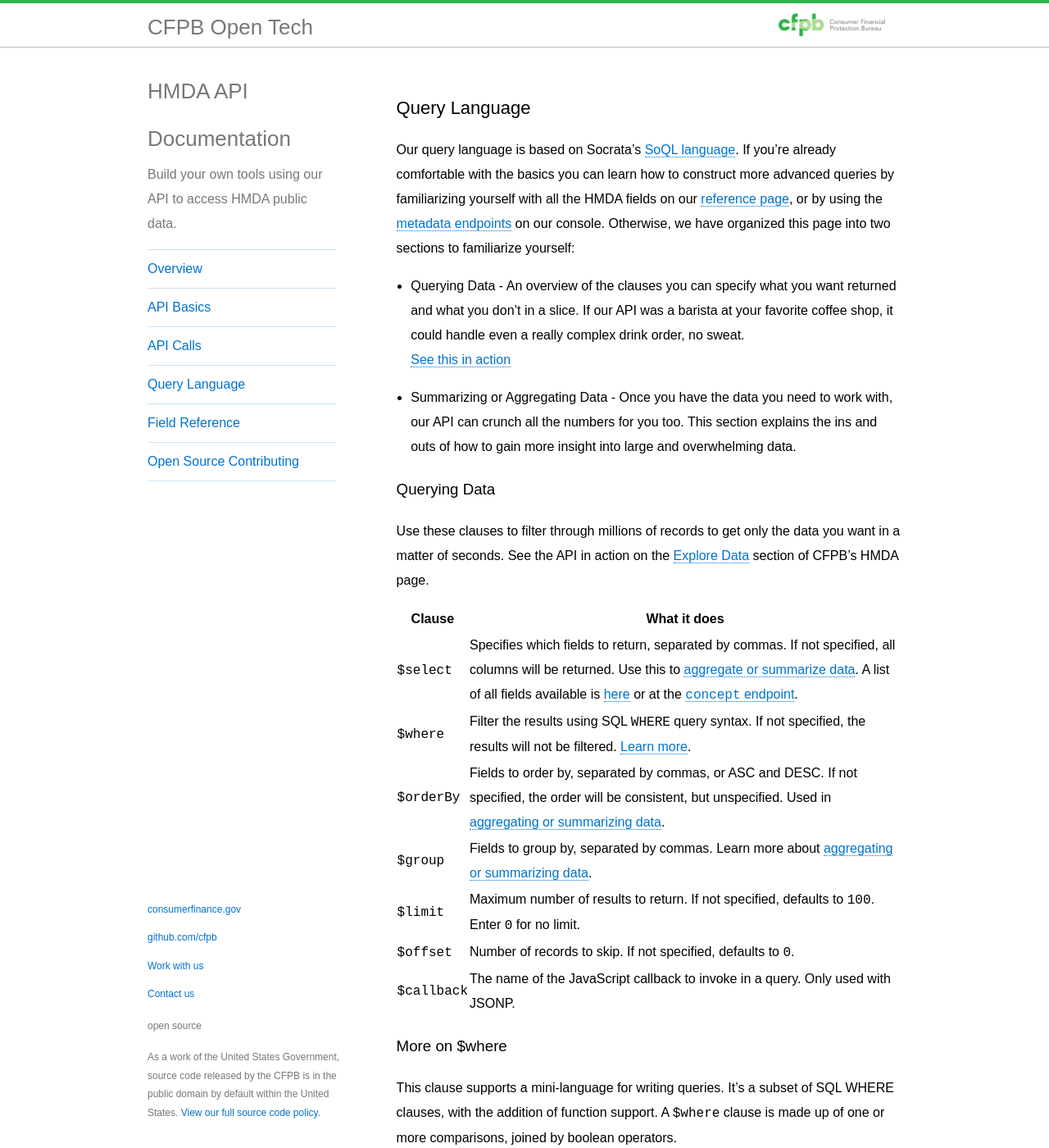
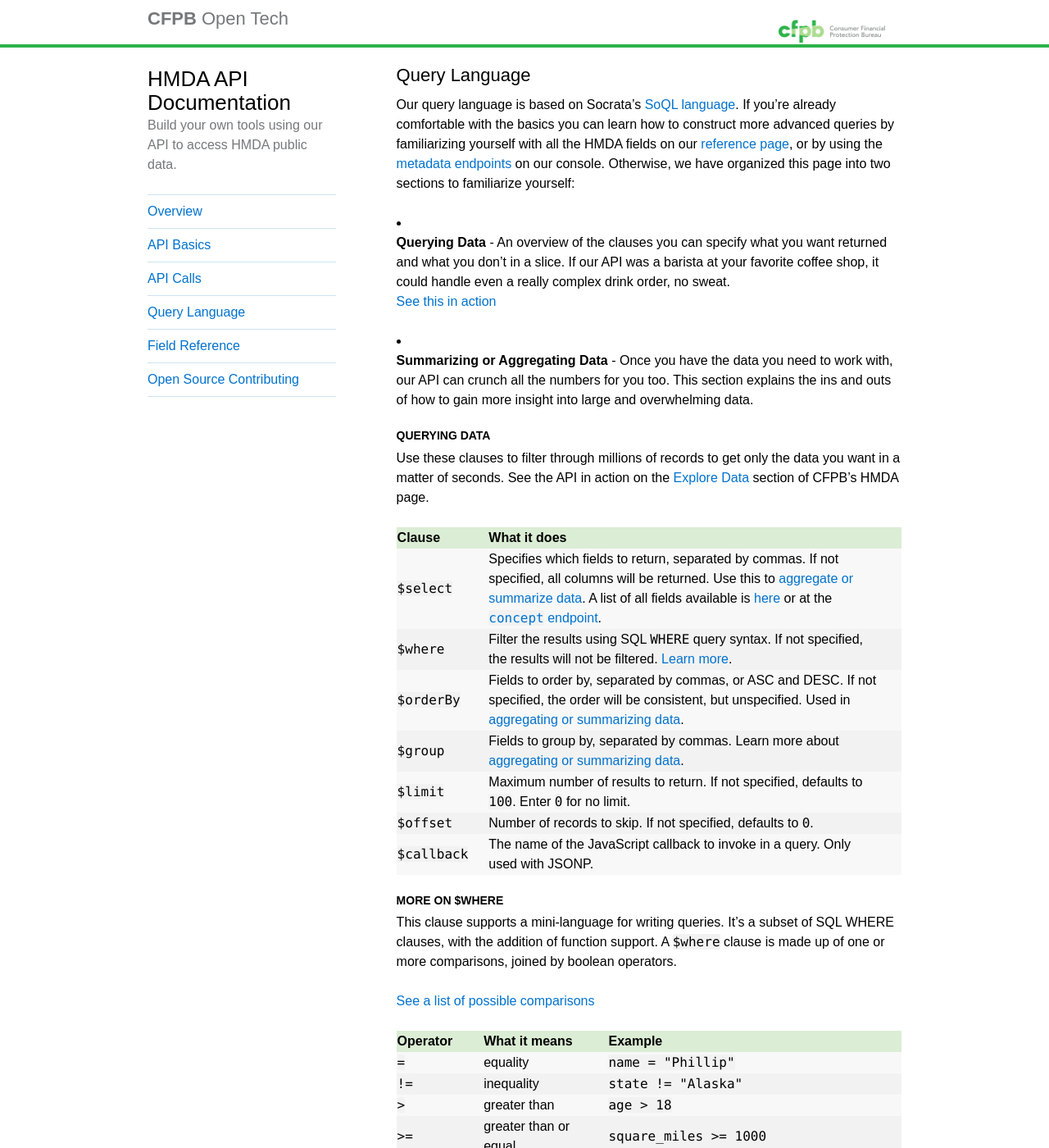
Before and after one commit to cfpb/api, a Jekyll site: the page built from queries.md, in a window 1280 px wide and 1400 px high. Shown: the whole window at 82% size. Built offline with Jekyll 4.4.1, drawn with Linux system fonts in a browser that asks for light colours; some web fonts are replaced; Markdown is read by kramdown in place of the engine named in the settings.

Commit message:
brought in relevant CSS from Open Tech

```diff
--- a/_layouts/default.html
+++ b/_layouts/default.html
@@ -12,19 +12,19 @@
   <![endif]-->
 </head>
 <body>
-  <header>
+  <header class="header cf" role="banner">
     <div class="wrap">
       <a href="http://consumerfinance.gov"><img class="logo" src="static/img/logo.png" alt="Consumer Financial Protection Bureau"></a>
-      <h1>CFPB Open Tech</h1>
+      <h1><span>CFPB</span> Open Tech</h1>
     </div>
   </header>
 
-  <div class="wrap content">
+<div class="wrap content">
 
+    <nav>
     <aside>
       <h1>HMDA API Documentation</h1>
       <p class="intro">Build your own tools using our API to access HMDA public data.</p>
-      <nav>
         <ul>
           <li><a href="index.html">Overview</a></li>
           <li><a href="basics.html">API Basics</a></li>
@@ -33,25 +33,33 @@
           <li><a href="fields.html">Field Reference</a></li>
           <li><a href="contribute.html">Open Source Contributing</a></li>
         </ul>
-      </nav>
     </aside>
+    </nav>
+
 
     <section class="main-content" role="main">
       {{ content }}
     </section>
 
-    <footer>
-      <p><a href="http://consumerfinance.gov/">consumerfinance.gov</a></p>
-      <p><a href="http://github.com/cfpb">github.com/cfpb</a></p>
-      <p><a href="http://www.consumerfinance.gov/jobs/">Work with us</a></p>
-      <p><a href="mailto:tech@consumerfinance.gov">Contact us</a></p>
+  </div> <!--wrap-->
 
-      <h4>open source</h4>
-      <p>As a work of the United States Government, source code released by the CFPB is in the public domain by default within the United States. <a href="https://github.com/cfpb/source-code-policy/blob/master/cfpb-source-code-policy.txt">View our full source code policy</a>.</p>
+<!--
+    <footer class="footer cf">
+      <section class="footer-links">
+        <ul>
+          <li><a href="http://consumerfinance.gov/">consumerfinance.gov</a></li>
+          <li><a href="http://github.com/cfpb">github.com/cfpb</a></li>
+          <li><a href="http://www.consumerfinance.gov/jobs/">Work with us</a></li>
+          <li><a href="mailto:tech@consumerfinance.gov">Contact us</a></li>
+        </ul>
+      </section>
 
+      <section class="footer-oss">
+        <h4>open source</h4>
+        <p>As a work of the United States Government, source code released by the CFPB is in the public domain by default within the United States. <a href="https://github.com/cfpb/source-code-policy/blob/master/cfpb-source-code-policy.txt">View our full source code policy</a>.</p>
+      </section>
     </footer>
-
-  </div> <!--./wrap-->
+-->
 
   <script src="static/js/docs.min.js"></script>
 </body>
--- a/static/css/style.css
+++ b/static/css/style.css
@@ -12,9 +12,9 @@
 
 @font-face{
     font-family: "Avenir Next";
-    src: url("http://www.consumerfinance.gov/wp-content/themes/cfpb_nemo/fonts/e9167238-3b3f-4813-a04a-a384394eed42.eot");
+    src: url("http://www.consumerfinance.gov/wp-content/themes/cfpb_nemo/fonts/e9167238-3b3f-4813-a04a-a384394eed42.eot"); /* IE9 Compact Modes */
     src: url("http://www.consumerfinance.gov/wp-content/themes/cfpb_nemo/fonts/e9167238-3b3f-4813-a04a-a384394eed42.eot?#iefix") format("embedded-opentype"),
-         url("http://www.consumerfinance.gov/wp-content/themes/cfpb_nemo/fonts/1e9892c0-6927-4412-9874-1b82801ba47a.woff") format("woff");
+         url("http://www.consumerfinance.gov/wp-content/themes/cfpb_nemo/fonts/1e9892c0-6927-4412-9874-1b82801ba47a.woff") format("woff"); /* Modern Browsers */
     font-weight: 400;
     font-style: normal;
 }
@@ -52,100 +52,396 @@
 ==================================
 */
 
-body {
-    font-family: "Avenir Next", Arial, sans-serif;
-    font-weight: 400;
-    font-style: normal;
-    line-height: 1.875;
+/* 16px base font size with 150% (24px) friendly, unitless line height and margin for vertical rhythm */
+/* Font-size percentage is based on 16px browser default size */
+
+body, button, input, select, textarea {
+    font: 100%/1.5 "Avenir Next", Arial, sans-serif;
+    font-size: 1em;
 }
 
-h1,
-h2,
-h3,
-h4,
-h5,
-strong {
+
+/* IE7 and older can't resize px-based text */
+
+p, blockquote, q, pre, address, hr, code, samp, dl, ol, ul, form, table, fieldset, menu, img {
+
+    margin: 0 0 1.5em;
+    padding: 0;
+}
+
+h1 {
+    margin: 0;
+    margin-bottom: 0.5em;
+    font: 400 34px/1.125 "Avenir Next", Arial, sans-serif;
+}
+
+h2 {
+    margin: 0;
+    margin-bottom: 0.5em;
+    font: 400 22px/1.125 "Avenir Next", Arial, sans-serif;
+}
+
+
+h3 {
+    margin: 0;
+    margin-bottom: 0.5em;
+    font: 600 14px/1.125 "Avenir Next Demi", Arial, sans-serif;
+    text-transform: uppercase;
+}
+
+
+h4 {
+    margin: 0;
+    margin-bottom: 1em;
+    font: 700 18px/1.125 "Avenir Next Demi", Arial, sans-serif;
+    text-transform: uppercase;
+}
+
+
+h5 {
+    margin: 0;
+    margin-bottom: 1em;
+    font: 600 16px/1.125 "Avenir Next Demi", Arial, sans-serif;
+    text-transform: uppercase;
+}
+
+h6 {
+    margin: 0;
+    margin-bottom: 1em;
+    font: 600 14px/1.125 "Avenir Next Demi", Arial, sans-serif;
+    text-transform: uppercase;
+}
+
+p, ul, blockquote, pre, td, th, label {
+    margin: 0;
+    /* 16px / 24px */
+    font-size: 1em;
+    line-height: 1.5;
+    margin-bottom: 1.5em;
+}
+
+small, p.small {
+    margin: 0;
+    margin-bottom: 1.7142857142857142857142857142857em;
+    /* 14px / 24px */
+    font-size: 0.875em;
+    line-height: 1.7142857142857142857142857142857;
+}
+
+strong, b, dt {
+    font-weight: bold;
     font-family: "Avenir Next Demi", Arial, sans-serif;
-    font-weight: normal;
+}
+
+dfn {
+    font-style: italic;
+}
+
+var, address {
     font-style: normal;
 }
 
-h1 {
-    font-size: 1.25em;
-    color: #75787B;
-    margin: 0;
-    line-height: 58px;
-    display: inline-block;
-    float: left;
+sub, sup {
+    font-size: 75%;
+    line-height: 0;
+     /* Positions 'sub' and 'sup' without affecting line-height */
+     position: relative;
+     vertical-align: baseline;
 }
 
-h2 {
-    font-size: 1.375em;
-    margin: 1.4em 0 0 0;
+sup {
+     /* Move superscripted text up */
+    top: -0.5em;
 }
 
-/*
-Lists
---------------------------------
-*/
-.main-content ul {
-    padding-left: 1.1em;
+sub {
+    /* Move subscripted text down */
+    bottom: -0.25em;
 }
 
-.main-content li {
-    margin-bottom: 1em;
+
+/* CODE */
+pre {
+    /* Allow line wrapping of 'pre' */
+    background-color: #d7d2cb;
+    border: 1px solid #d0d0ce;
+    border-radius: 0.625em;
+    color: #101820;
+    margin-top: 1.25em;
+    overflow-x: auto;
+    padding: 0.625em 1.25em;
+    white-space: pre;
+    white-space: pre-wrap;
+    word-wrap: break-word;
+
 }
 
-li h3,
-li h4 {
+pre, code, kbd, samp {
+    font-size: 1em;
+    line-height: 1.5;
+    margin-bottom: 1.5em;
+    font-family: Source Code Pro, Consolas, Monaco, 'Andale Mono', monospace, serif;
+}
+
+code {
+    background-color: #f2f2f2;
+    border-radius: 2px;
+}
+
+/* TABLES */
+
+table {
+    border-collapse: collapse;
+    border-spacing: 0;
+    margin-bottom: 1.5em;
+}
+
+th {
+    text-align: left;
+    font-family: "Avenir Next Demi", Arial, sans-serif;
+    background-color: #DBEDD4;
+}
+
+tr, th, td {
+    padding-right: 1.5em;
+    border-bottom: 0 solid #333;
+}
+
+tr:nth-child(even) {
+    background-color: #F2F2F2;
+}
+
+tr:nth-child(odd) {
+    background-color: #F8F8F8;
+}
+
+/* FORMS */
+
+form {
     margin: 0;
 }
 
-li p {
-    margin-top: 0;
+fieldset {
+    border: 0;
+    padding: 0;
 }
 
-/*
-Links
-==================================
-*/
-
-a {
-    -webkit-transition: .2s; -moz-transition: .2s;
-    transition: .2s;
+textarea {
+    overflow: auto;
+    vertical-align: top;
 }
 
-a,
-a:link,
-a:visited {
-    color: #0072ce;
-    border-bottom: 1px dotted #0072ce;
+
+legend {
+    *margin-left: -.75em;
+}
+
+button, input, select, textarea {
+    vertical-align: baseline;
+    /* IE7 and older */
+    *vertical-align: middle;
+}
+
+button, input {
+    line-height: normal;
+    *overflow: visible;
+}
+
+button, input[type="button"], input[type="reset"], input[type="submit"] {
+    cursor: pointer;
+    -webkit-appearance: button;
+}
+
+input[type="checkbox"], input[type="radio"]{
+    box-sizing: border-box;
+}
+
+input[type="search"] {
+    -webkit-appearance: textfield;
+    -moz-box-sizing: content-box;
+    box-sizing: content-box;
+}
+
+input[type="search"]::-webkit-search-decoration {
+    -webkit-appearance: none;
+}
+
+button:: -moz-focus-inner, input::-moz-focus-inner {
+    border:0;
+    padding:0;
+}
+
+/* QUOTES */
+
+blockquote, q {
+    quotes: none;
+}
+
+blockquote:before, blockquote:after, q:before, q:after {
+    content: "";
+    content: none;
+}
+
+blockquote, q, cite {
+    font-style: italic;
+}
+
+blockquote {
+    border-left: 5px solid #BABBBD;
+    color: #796E65;
+    padding-left: 1.5em;
+}
+
+blockquote > p {
+    padding: 0;
+}
+
+/* LISTS */
+ul, ol {
+    list-style-position: inside;
+    padding: 0;
+}
+
+li ul, li ol {
+    margin: 0 1.5em;
+}
+
+dl dd {
+    margin-left: 1.5em;
+}
+
+dt {
+    font-family: "Avenir Next Demi", Arial, sans-serif;
+}
+
+/* LINKS */
+a {
+    border-bottom: none;
+    color: #0072CE;
+    text-decoration: none;
+}
+
+main p a:visited {
+    border-bottom: 1px solid #005E5D;
+    color: #005E5D;
     text-decoration: none;
 }
 
 a:hover {
-    border-bottom: 1px solid #7eb8dd;
-    color: #7eb8dd;
+    border-bottom: 1px dotted #0072CE;
+    color: #0072CE;
+    text-decoration: none;
+}
+
+a:focus {
+    border-bottom: 1px solid #0072CE;
+    outline: thin dotted;
+    color: #0072CE;
     text-decoration: none;
 }
 
 a:active {
-    border-bottom: 1px solid #002d72;
-    color: #002d72;
+    border-bottom: 1px solid #002D72;
+    color: #002D72;
     text-decoration: none;
 }
 
-a:focus {
-    border-bottom: 1px solid #0072ce;
-    color: #0072ce;
-    outline: thin dotted;
+a.call-to-action {
+    font-family: "Avenir Next", Arial, sans-serif;
+}
+
+/* MEDIA */
+
+figure {
+    margin: 0;
+}
+
+img, object, embed, video {
+    /* fluid images */
+    max-width: 100%;
+    _width: 100%;
+}
+
+img {
+    border: 0;
+    /* improve IE's resizing of images */
+    -ms-interpolation-mode: bicubic;
+}
+
+svg:not(:root) {
+    /* corrects IE9 overflow */
+    overflow: hidden;
+}
+
+/* ABBREVIATION */
+abbr[title],  dfn[title] {
+    border-bottom: 1px dotted #333;
+     cursor: help;
+}
+
+
+/* MARKED/INSERTED/DELETED AND SELECTED TEXT */
+ins,  mark {
     text-decoration: none;
 }
+mark {
+    background: #c47529;
+}
+ins {
+    background: #d49855;
+}
+del {
+    text-decoration: line-through;
+}
 
-/*
-Navigation
-==================================
-*/
+/* Selected text */
+::-moz-selection {
+    background: #0072ce;
+    color: #fff;
+    text-shadow: none;
+}
+
+ /* Selected text */
+::selection {
+    background: #0072ce;
+     color: #fff;
+     text-shadow: none;
+}
+
+/* MICRO CLEARFIX HACK */
+.cf:before,  .cf:after {
+    content: "";
+    display: table;
+}
+ /* For modern browsers */
+.cf:after {
+    clear: both;
+}
+.cf {
+    /* For IE 6/7 (trigger hasLayout) */
+    zoom: 1;
+}
+
+
+/* ALIGNMENT */
+.alignleft {
+    display: inline;
+    float: left;
+    margin-right: 1.5em;
+}
+.alignright {
+    display: inline;
+    float: right;
+    margin-left: 1.5em;
+}
+.aligncenter {
+    clear: both;
+    display: block;
+    margin: 0 auto;
+}
+
+
+/* BASIC NAV */
 
  nav a {
     display: block;
@@ -172,10 +468,7 @@
 }
 
 
-/*
-Layout
-==================================
-*/
+/* LAYOUT */
 
 /* offset the fixed position header for jump links */
 section:before {
@@ -193,8 +486,7 @@
 
 header {
     width: 100%;
-    border-top: 4px solid #2CB34A;
-    border-bottom: 1px solid #BABBBD;
+    border-bottom: 4px solid #2CB34A;
     background-color: #fff;
     position: fixed;
     top: 0;
@@ -202,15 +494,24 @@
     height: 3.625em;
 }
 
+header h1 {
+    margin-top: 0.54545454545455em;
+    color: #75787B;
+    font-size: 1.375em;
+    line-height: 1;
+}
+
+header h1 span {
+    font-family: "Avenir Next Demi", Arial, sans-serif;
+    font-weight: bold;
+}
+
 .content {
     margin-top: 80px;
 }
 
 
-/*
-Style
-==================================
-*/
+/* STYLE */
 
 .e {
     font-family: "Avenir Next", Arial, sans-serif;
@@ -224,20 +525,44 @@
 
 .logo {
     width: 150px;
-    margin-top: .75em; /*this is a pretty hacky job of vertically centering the logo */
+    margin-top: .75em;
     padding-right: 20px;
     float: right;
+
 }
 
 footer {
-    font-size: 0.75em;
-    color: #75787B;
+    padding: 2em 0;
+    border-top: 2px solid #BABBBD;
+    margin-top: 2em;
+    background: #F1F2F2;
+    font-family: "Avenir Next", Arial, sans-serif;
+}
+
+.footer-links ul {
+    list-style: none;
+}
+
+.footer h4 {
+    margin-bottom: 0.75em;
+    font-size: 16px;
+    line-height: 1.5;
+    text-transform: uppercase;
+}
+
+.footer p {
+    font-size: 0.875em;
+    line-height: 1.42857142857143;
 }
 
 footer a,
 footer a:link,
 footer a:visited {
     border-bottom: none;
+}
+
+footer a:hover {
+    border-bottom: 1px dotted #0072CE;
 }
 
 li h4 {
@@ -250,10 +575,7 @@
     font-style: normal;
 }
 
-/*
-Repo list
-----------------------------------
-*/
+/* REPO LIST */
 
 ul.repo-list {
     margin: .5em 0 1em 0;
@@ -269,26 +591,18 @@
     font-size: 0.875em;
 }
 
-/*
-Desktop Styles
-==================================
-*/
+/* DESKTOP STYLES */
+
 @media screen and (min-width: 40.5em) and (min-height: 32.5em) {
 
-    /*
-    Typography
-    ==============================
-    */
+    /* TYPOGRAPHY */
 
     h1 {
         font-size: 1.625em;
         margin: 0;
     }
 
-    /*
-    Layout
-    ==============================
-    */
+    /* LAYOUT */
 
     .logo {
         float: right;
@@ -303,9 +617,11 @@
     }
 
     footer {
-        position: fixed;
-        width: 235px;
-        bottom: 20px;
+       padding: 2em 0;
+       border-top: 2px solid #BABBBD;
+       margin-top: 2em;
+       background: #F1F2F2
+       font-family: "Avenir Next", Arial, sans-serif;
     }
 
     .main-content {
@@ -314,27 +630,19 @@
         margin-bottom: 120px;
     }
 
-    /*
-    Navigation
-    ==============================
-    */
+    /* NAVIGATION */
 
     nav a:hover {
         color: #4D5F87;
         border-bottom: none;
-        background-color: #CDE3F1;
+        border-left: 5px solid #2CB34A;
+        background-color: none;
         padding-left: 10px;
     }
 
-    /*
-    Style
-    ==============================
-    */
+    /* STYLE */
 
-    /*
-    Repo list
-    ------------------------------
-    */
+    /* REPO LIST*/
 
     .repo-list li {
         list-style: none;
@@ -351,10 +659,7 @@
 
 }
 
-/*
-Mobile Styles
-==================================
-*/
+/* Mobile Styles */
 @media screen and (max-width: 40.5em) {
 
     .list-icon {
```
Also changed, not shown: fields.md (+6 -1 lines), index.md (+3 -0 lines).
